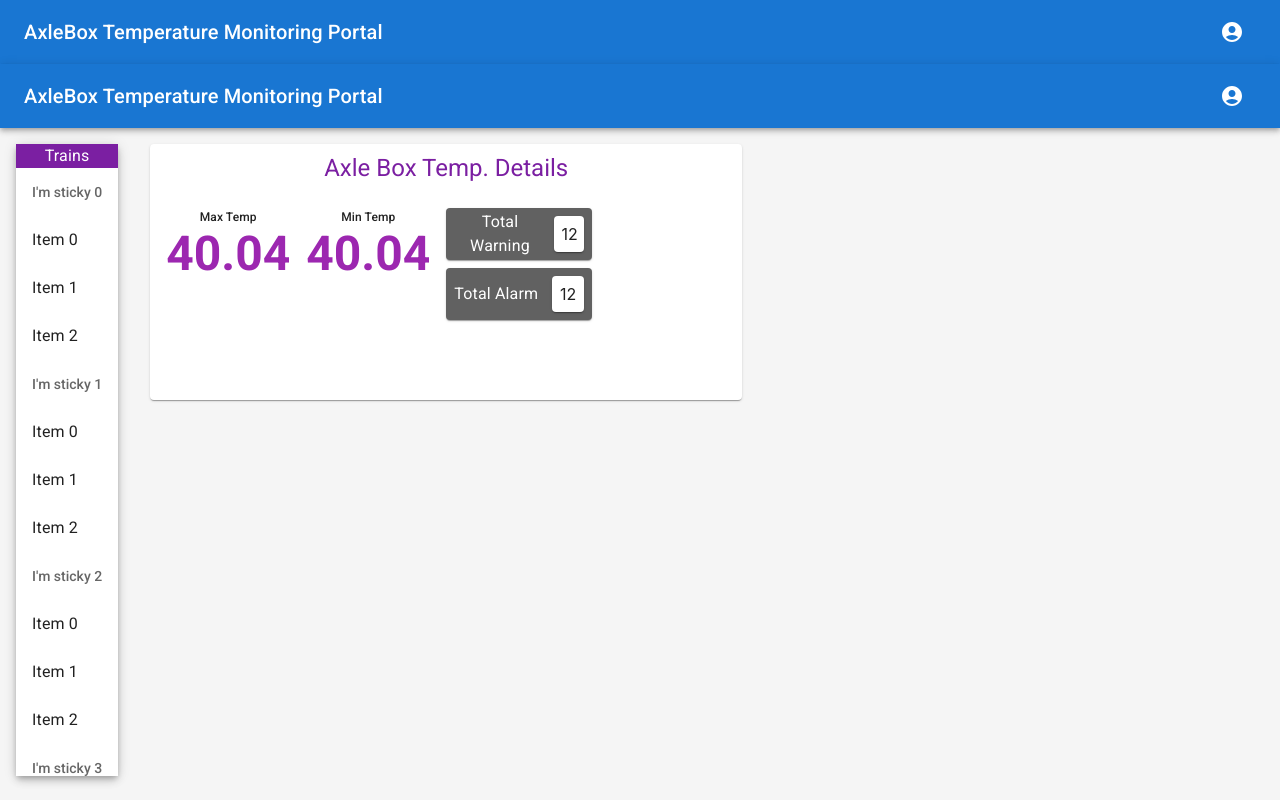
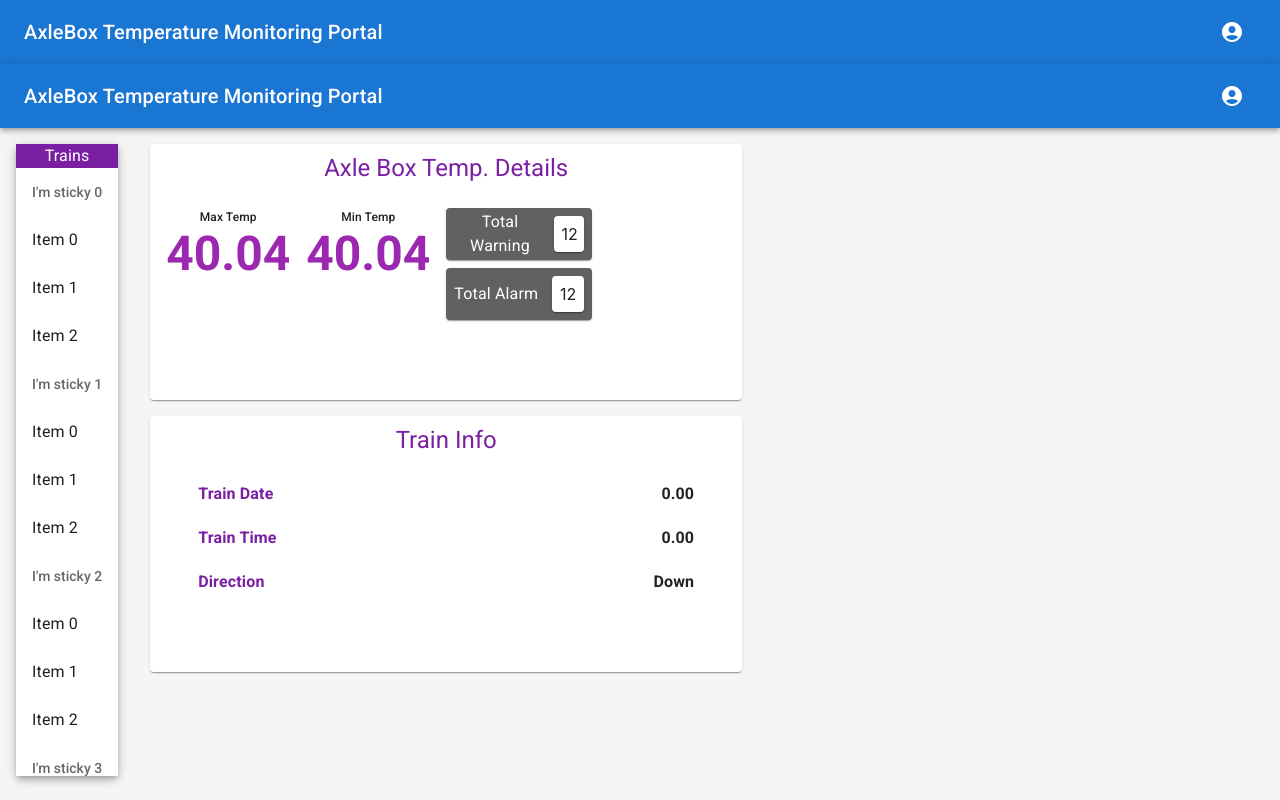
Before and after one commit to vedantnimbarte/train_axlebox_monitoring, a React (Create React App) app in the folder client/: page /dashboard in a window 1280 px wide. Built offline with nearby package versions, Linux system fonts and the light colour scheme.

Commit message:
added train info card

```diff
--- a/client/src/pages/Dashboard.js
+++ b/client/src/pages/Dashboard.js
@@ -1,6 +1,6 @@
 import React from "react";
 import { Box, Grid } from "@mui/material";
-import { TopBar, TrainsList, TempDetails } from "../components";
+import { TopBar, TrainsList, TempDetails, TrainDetails } from "../components";
 function Dashboard() {
   return (
     <Box container sx={{ height: "100vh" }}>
@@ -12,6 +12,7 @@ function Dashboard() {
         </Grid>
         <Grid md={2}>
           <TempDetails />
+          <TrainDetails />
         </Grid>
       </Box>
     </Box>
```
